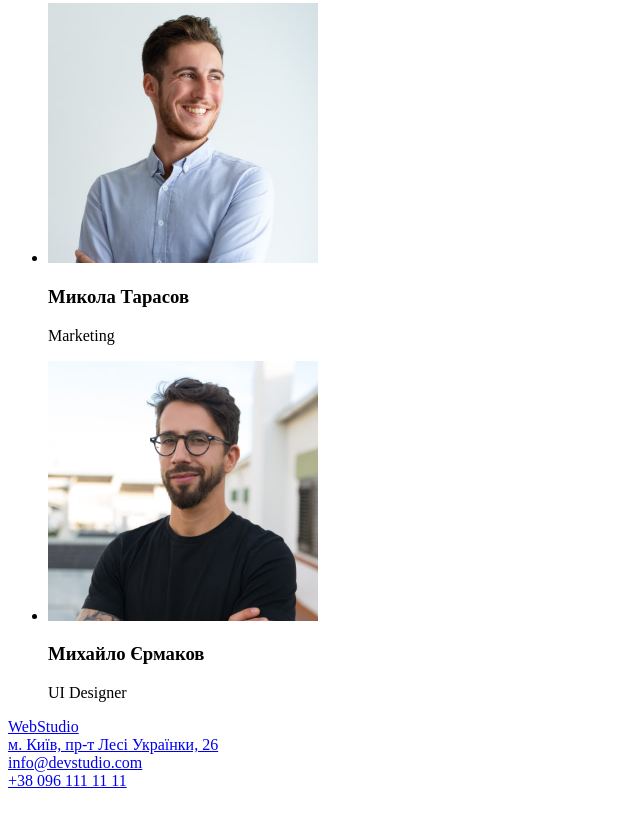
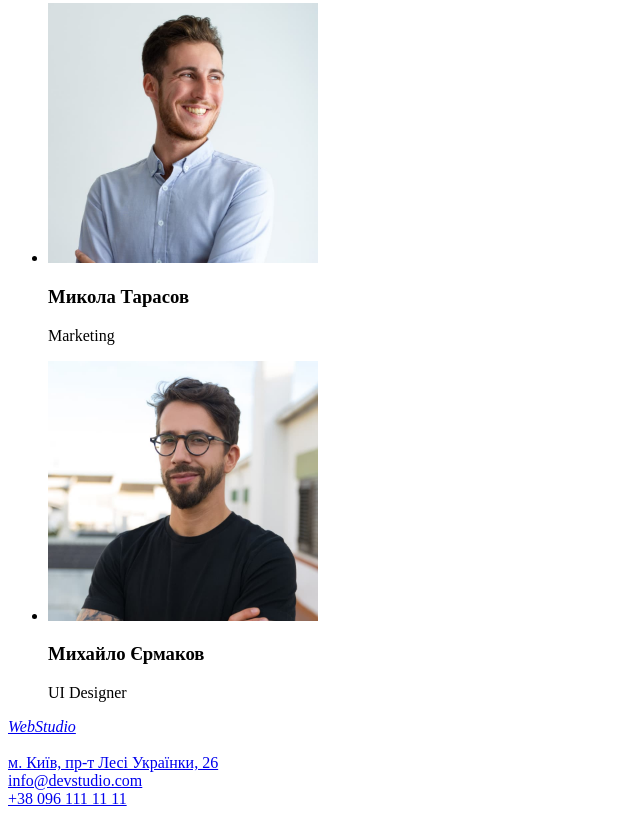
Before and after one commit to bogdan-ryzhko/goit-markup-hw-01, a plain HTML site: page index.html in a window 1280 px wide. Shown: the part 2315-3131 px from the top of the page, without its empty margins (0-640 px from the left). Drawn offline with Linux system fonts and the light colour scheme.

Commit message:
Добавив тег address у footer

```diff
--- a/index.html
+++ b/index.html
@@ -103,7 +103,8 @@
     </main>
     <!-- Футер -->
     <footer>
-      <a href="/">WebStudio</a> <br />
+      <address><a href="/">WebStudio</a></address>
+      <br />
       <a href="/">м. Київ, пр-т Лесі Українки, 26</a> <br />
       <a href="mailto:info@devstudio.com">info@devstudio.com</a> <br />
       <a href="tel:+380961111111">+38 096 111 11 11</a>
```
